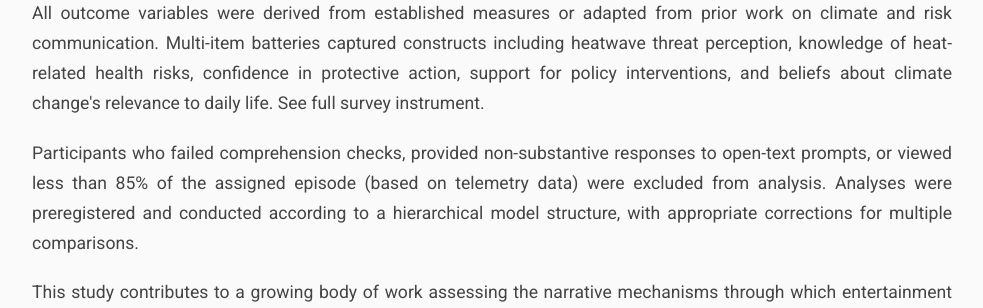
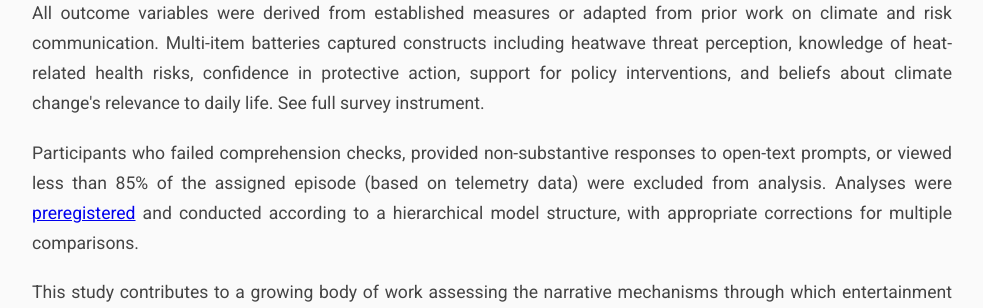
Before and after one commit to EntertainmentLab/greys-anatomy-report, a React (Vite) app: page / in a window 1280 px wide. Shown: the part 1680-1988 px from the top of the page, without its empty margins (148-1131 px from the left). Built offline with nearby package versions, Linux system fonts and the light colour scheme.

Commit message:
Update 2-Methodology.jsx

```diff
--- a/src/components/2-Methodology.jsx
+++ b/src/components/2-Methodology.jsx
@@ -45,7 +45,7 @@ function Methodology() {
         All outcome variables were derived from established measures or adapted from prior work on climate and risk communication. Multi-item batteries captured constructs including heatwave threat perception, knowledge of heat-related health risks, confidence in protective action, support for policy interventions, and beliefs about climate change's relevance to daily life. See full survey instrument.
       </p>
       <p>
-        Participants who failed comprehension checks, provided non-substantive responses to open-text prompts, or viewed less than 85% of the assigned episode (based on telemetry data) were excluded from analysis. Analyses were preregistered and conducted according to a hierarchical model structure, with appropriate corrections for multiple comparisons.
+        Participants who failed comprehension checks, provided non-substantive responses to open-text prompts, or viewed less than 85% of the assigned episode (based on telemetry data) were excluded from analysis. Analyses were <a href="https://osf.io/uv9x3" target="_blank" rel="noopener noreferrer">preregistered</a> and conducted according to a hierarchical model structure, with appropriate corrections for multiple comparisons.
       </p>
       <p>
         This study contributes to a growing body of work assessing the narrative mechanisms through which entertainment media can shift public norms and attitudes related to climate change, particularly in areas—such as extreme heat—where awareness remains low despite increasing risk.
```
